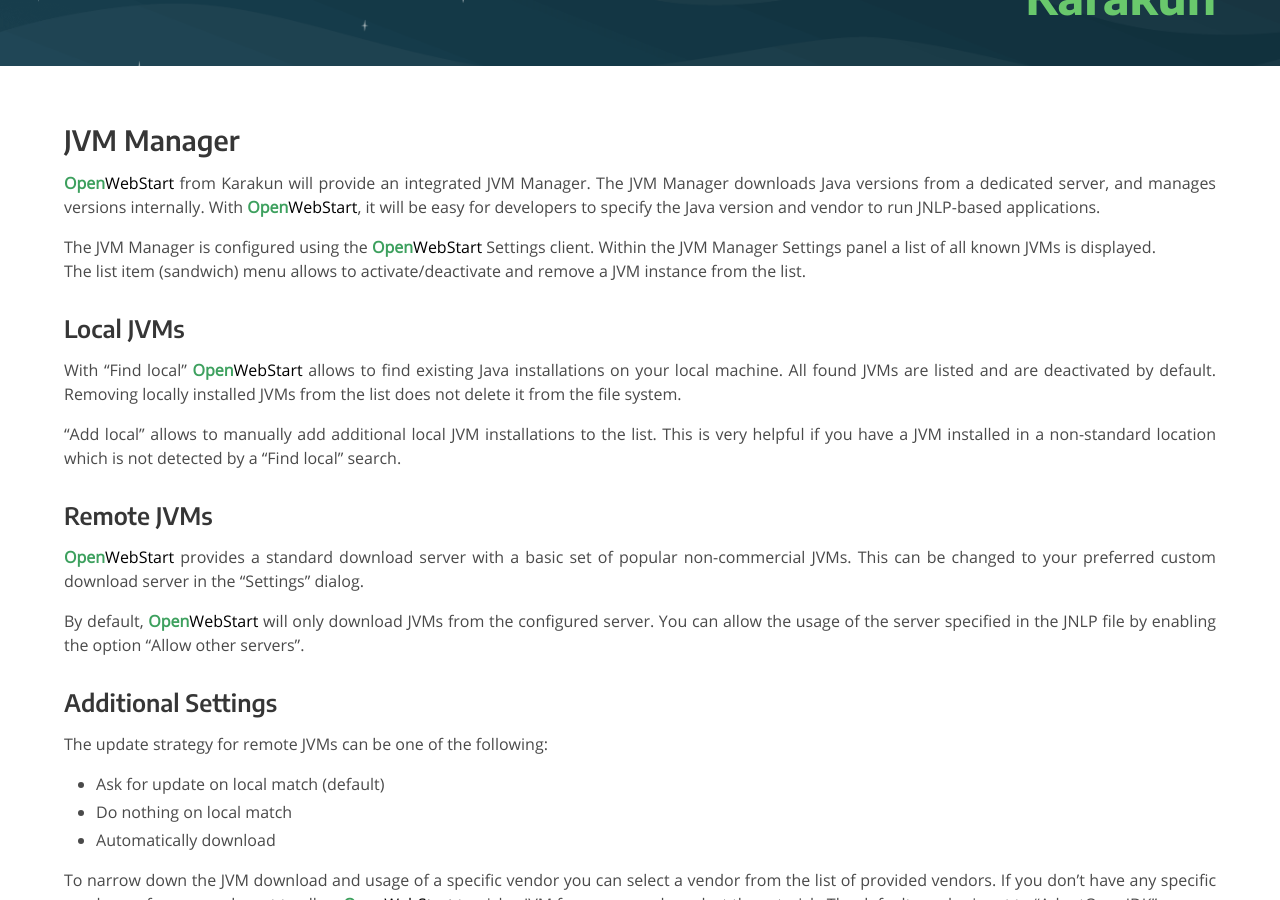
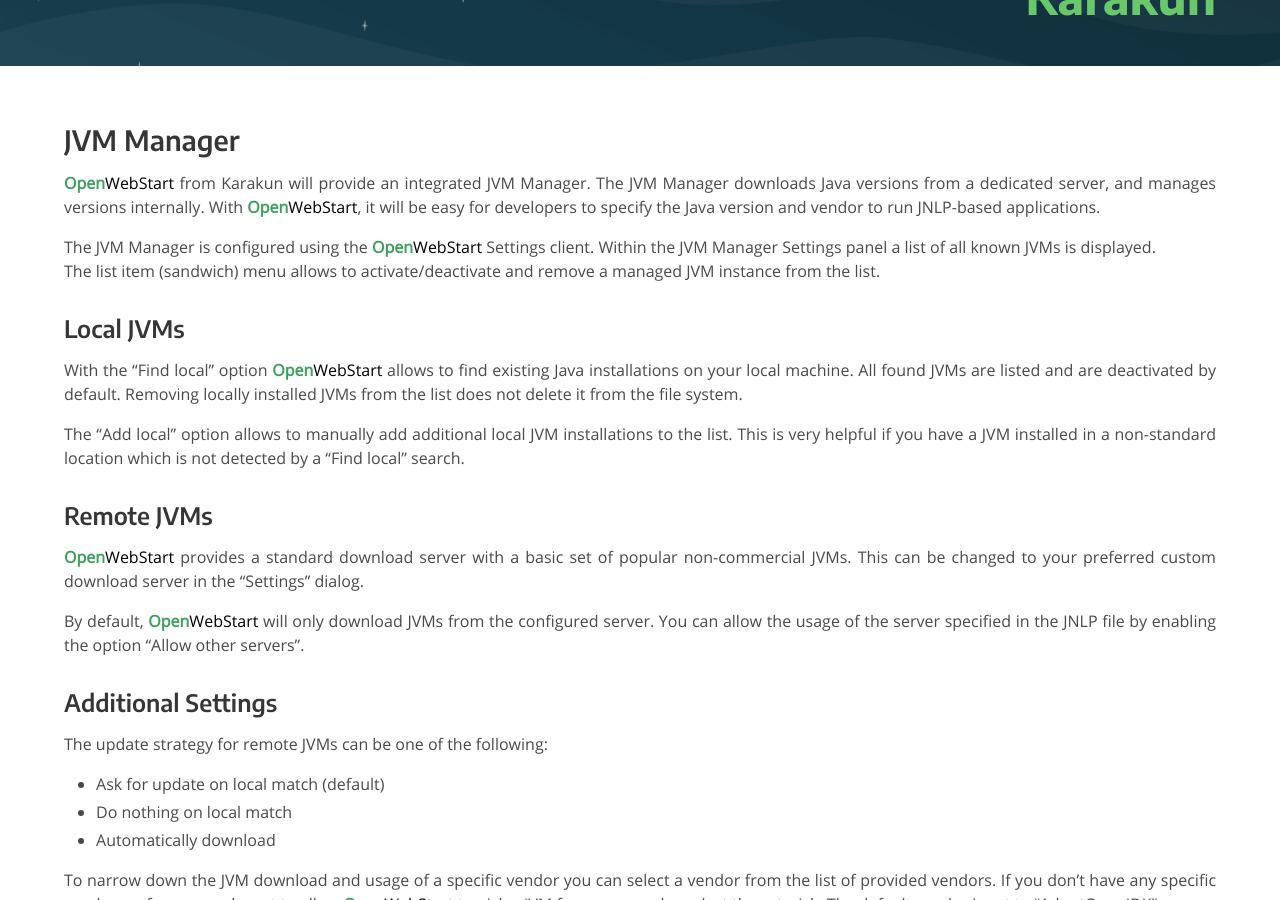
Before and after one commit to karakun/openwebstart-page, a Jekyll site: the page built from jvm-manager.md, in a window 1280 px wide and 900 px high, scrolled down 414 px. Built offline with Jekyll 4.4.1, drawn with Linux system fonts in a browser that asks for light colours; our own code applies the rules of GitHub Pages for plain Markdown files; comment, search, counter and statistics services are not loaded.

Commit message:
add textual improvements

```diff
--- a/jvm-manager.md
+++ b/jvm-manager.md
@@ -12,15 +12,15 @@
 
 The JVM Manager is configured using the  <span class="text-highlight">Open<span>WebStart</span></span> Settings client.
 Within the JVM Manager Settings panel a list of all known JVMs is displayed.
-The list item (sandwich) menu allows to activate/deactivate and remove a JVM instance from the list.
+The list item (sandwich) menu allows to activate/deactivate and remove a managed JVM instance from the list.
 
 ### Local JVMs
 
-With "Find local" <span class="text-highlight">Open<span>WebStart</span></span> allows to find existing Java installations on your local machine.
+With the "Find local" option <span class="text-highlight">Open<span>WebStart</span></span> allows to find existing Java installations on your local machine.
 All found JVMs are listed and are deactivated by default.
 Removing locally installed JVMs from the list does not delete it from the file system.
 
-"Add local" allows to manually add additional local JVM installations to the list.
+The "Add local" option allows to manually add additional local JVM installations to the list.
 This is very helpful if you have a JVM installed in a non-standard location which is not detected by a "Find local" search.
 
 ### Remote JVMs
```
